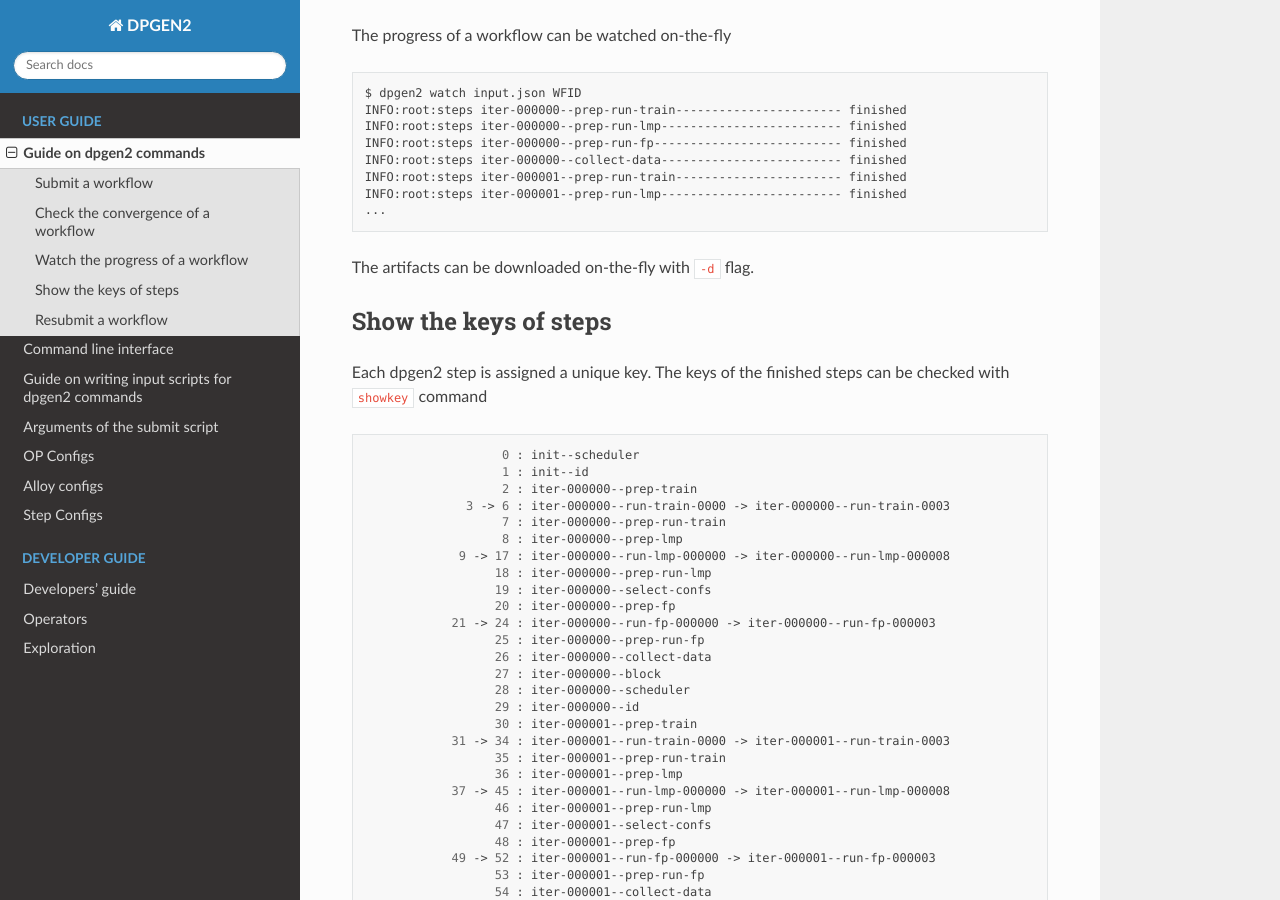
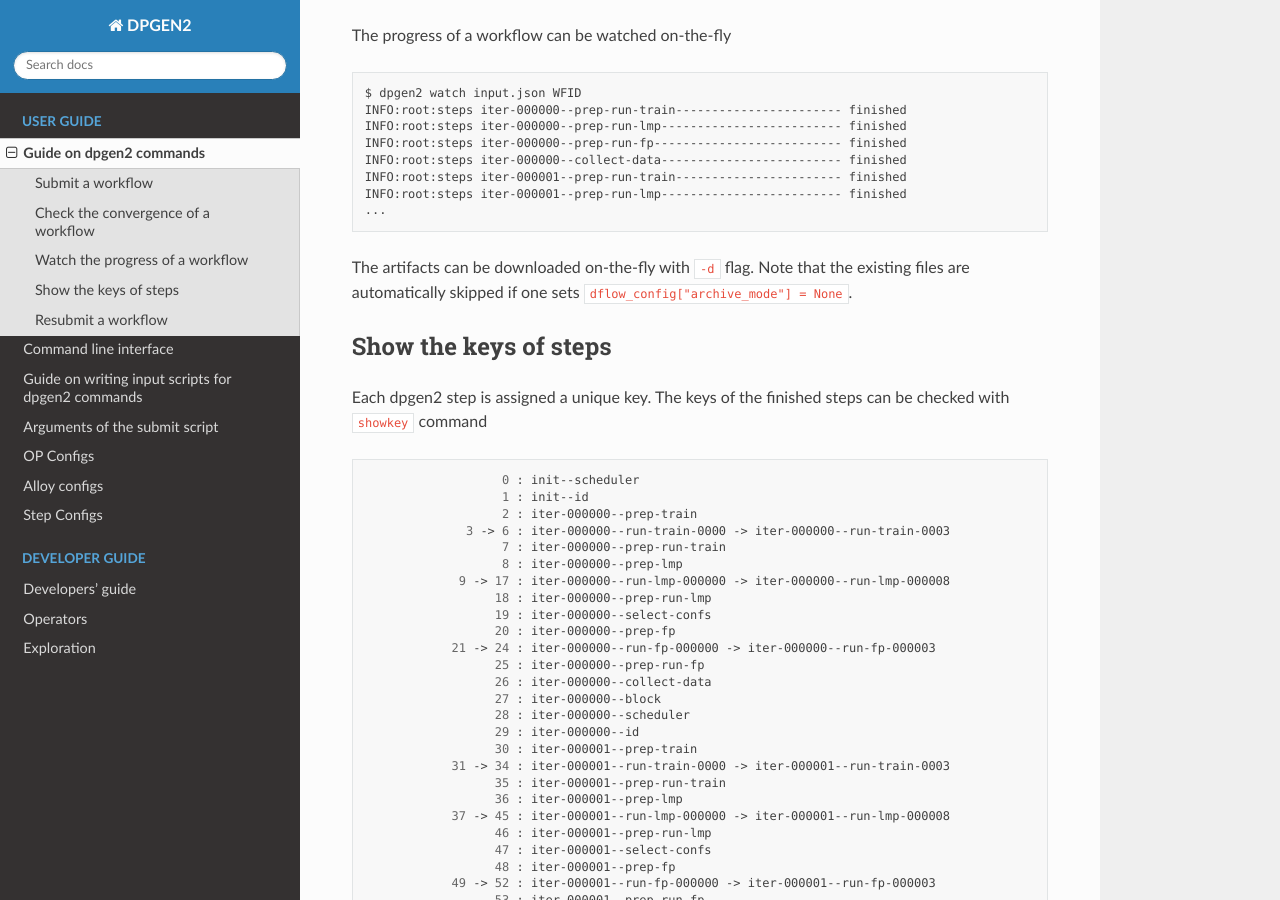
Before and after one commit to dptech-corp/dpgen2, a Sphinx documentation site: the page built from docs/quickcli.md, in a window 1280 px wide and 900 px high, scrolled down 839 px. Built offline with Sphinx 7.4.7 and the Read the Docs theme 2.0.0, drawn with Linux system fonts in a browser that asks for light colours; pages that are not in the unit, such as notebooks, are missing from menus.

Commit message:
Add dflow config link (#81)
* fix docstring of submit script arguments

* fix s3 bug

* add links to dflow config and s3_config

* tell when the skip_exists key will work

Co-authored-by: Han Wang <wang_han@iapcm.ac.cn>

````diff
--- a/docs/quickcli.md
+++ b/docs/quickcli.md
@@ -36,7 +36,7 @@ INFO:root:steps iter-000001--prep-run-train----------------------- finished
 INFO:root:steps iter-000001--prep-run-lmp------------------------- finished
 ...
 ```
-The artifacts can be downloaded on-the-fly with `-d` flag.
+The artifacts can be downloaded on-the-fly with `-d` flag. Note that the existing files are automatically skipped if one sets `dflow_config["archive_mode"] = None`.
 
 
 ## Show the keys of steps
````
Also changed, not shown: docs/input.md (+1 -1 lines).
